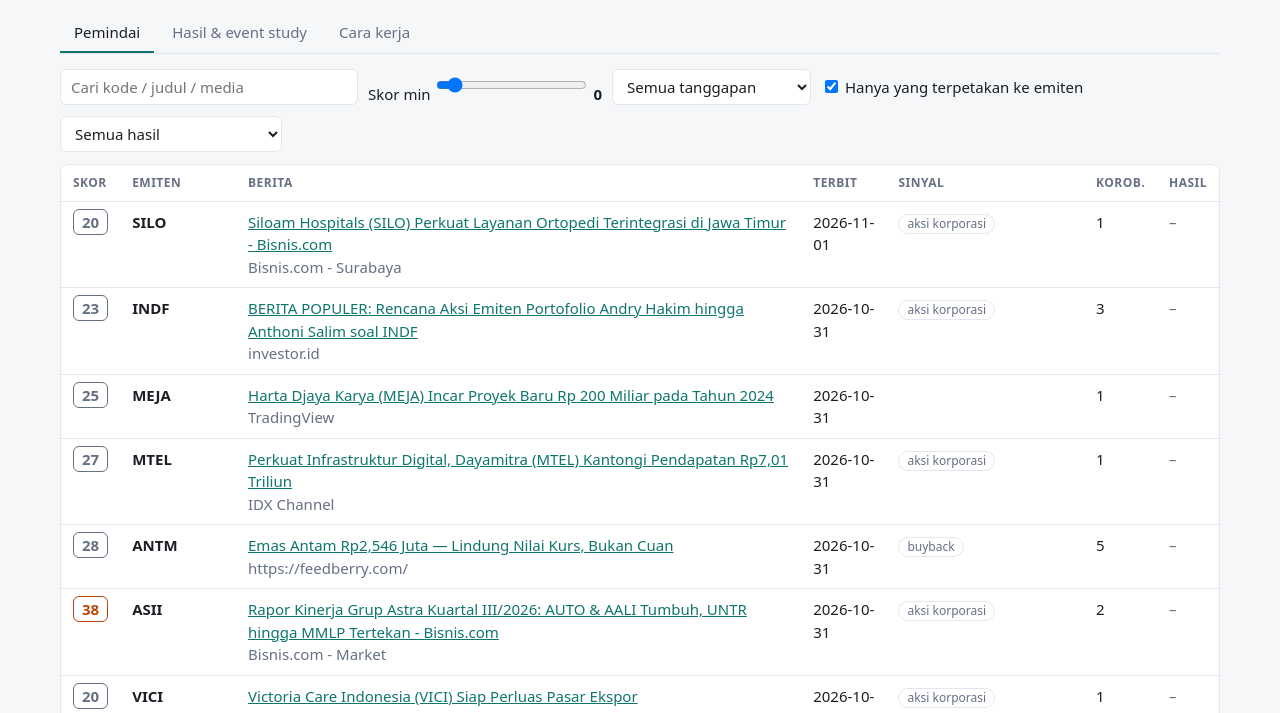
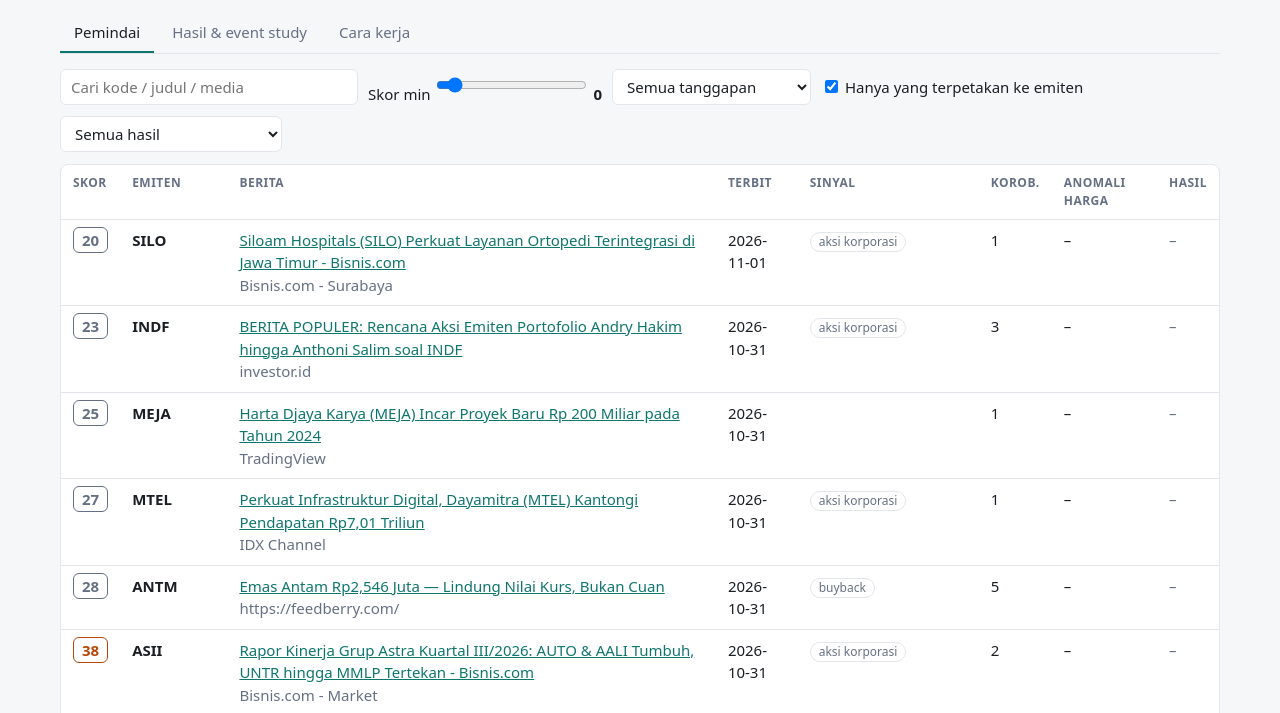
Before and after one commit to vostasw-sys/insidertools, a plain HTML site: page docs/index.html in a window 1280 px wide. Shown: the part 86-799 px from the top of the page. Drawn offline with Linux system fonts and the light colour scheme.

Commit message:
Update index.html

```diff
--- a/docs/index.html
+++ b/docs/index.html
@@ -36,7 +36,7 @@ tr.r{cursor:pointer}tr.r:hover{background:var(--bg)}
 <label><input type="checkbox" id="mp" checked> Hanya yang terpetakan ke emiten</label>
 <select id="oc"><option value="">Semua hasil</option><option value="y">Sudah ada pengumuman</option><option value="n">Belum ada pengumuman</option></select>
 </div>
-<div class="wrap"><table><thead><tr><th>Skor</th><th>Emiten</th><th>Berita</th><th>Terbit</th><th>Sinyal</th><th>Korob.</th><th>Hasil</th></tr></thead><tbody id="b"></tbody></table></div>
+<div class="wrap"><table><thead><tr><th>Skor</th><th>Emiten</th><th>Berita</th><th>Terbit</th><th>Sinyal</th><th>Korob.</th><th>Anomali harga</th><th>Hasil</th></tr></thead><tbody id="b"></tbody></table></div>
 </section>
 
 <section id="e" hidden>
@@ -67,9 +67,9 @@ function render(){
   &&(!st||(st=="-"?!s.response:s.response==st))&&(!oc||(oc=="y")==!!s.outcome)&&(!$("#mp").checked||s.tickers.length));
  $("#b").innerHTML=rows.map((s,i)=>`<tr class="r" data-i="${i}"><td><span class="sc ${cls(s.score)}">${s.score}</span></td>
  <td><b>${esc(s.tickers.join(", ")||"–")}</b></td><td><a href="${esc(s.url)}" target="_blank" rel="noopener" onclick="event.stopPropagation()">${esc(s.title)}</a><div class="mu">${esc(s.media)}</div></td>
- <td>${esc(s.published.slice(0,10))}</td><td>${s.corp.map(c=>`<span class="tag">${esc(c)}</span>`).join("")}${s.response?`<span class="tag">${esc(s.response)}</span>`:""}</td>
- <td>${s.corroboration}</td><td>${s.outcome?esc(s.outcome.status)+`<div class="mu">t0 ${esc(s.outcome.t0)} · H-${s.outcome.lead_days}</div>`:'<span class="mu">–</span>'}</td></tr>
- <tr class="det" hidden><td colspan="7">Frasa: ${esc(s.anon.join("; ")||"–")} · Nilai: ${s.value_bn?"≈ Rp "+s.value_bn.toLocaleString("id-ID")+" miliar":"–"} · Jadwal: ${s.schedule?"ada":"–"} · Pihak disebut: ${s.party?"ada":"–"}<br>${esc(s.snippet)}</td></tr>`).join("")||`<tr><td colspan="7" class="mu">Belum ada sinyal yang cocok. Coba matikan “Hanya yang terpetakan ke emiten”.</td></tr>`;
+ <td>${esc(s.published.slice(0,10))}</td><td>${s.uma?'<span class="tag">UMA</span>':""}${s.corp.map(c=>`<span class="tag">${esc(c)}</span>`).join("")}${s.response?`<span class="tag">${esc(s.response)}</span>`:""}</td>
+ <td>${s.corroboration}</td><td>${s.anomali?("vol "+s.anomali.vol_z+"σ · "+s.anomali.abn5+"%"):"–"}</td><td>${s.outcome?esc(s.outcome.status)+`<div class="mu">t0 ${esc(s.outcome.t0)} · H-${s.outcome.lead_days}</div>`:'<span class="mu">–</span>'}</td></tr>
+ <tr class="det" hidden><td colspan="8">Frasa: ${esc(s.anon.join("; ")||"–")} · Nilai: ${s.value_bn?"≈ Rp "+s.value_bn.toLocaleString("id-ID")+" miliar":"–"} · Jadwal: ${s.schedule?"ada":"–"} · Pihak disebut: ${s.party?"ada":"–"}<br>${esc(s.snippet)}</td></tr>`).join("")||`<tr><td colspan="8" class="mu">Belum ada sinyal yang cocok. Coba matikan “Hanya yang terpetakan ke emiten”.</td></tr>`;
  document.querySelectorAll("tr.r").forEach(r=>r.onclick=()=>r.nextElementSibling.hidden=!r.nextElementSibling.hidden);
 }
 ["q","min","st","oc","mp"].forEach(i=>$("#"+i).addEventListener("input",render));
```
